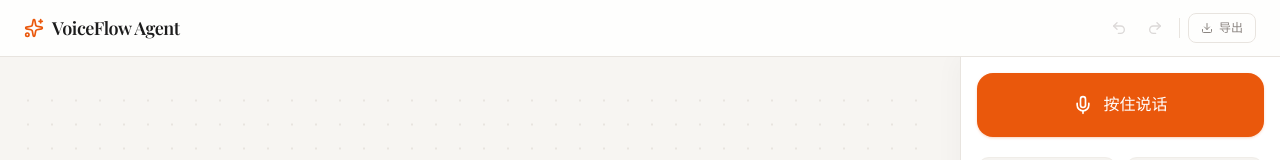
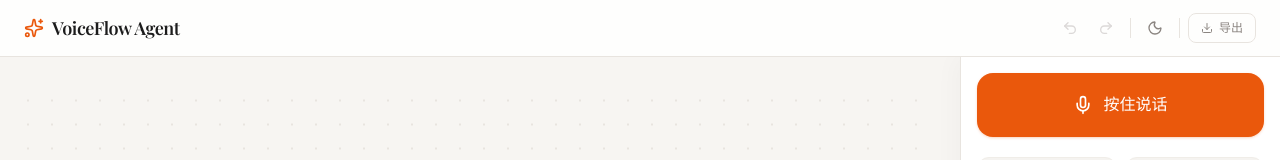
Before and after one commit to yyy-router/VoiceFlow, a Next.js app: page / in a window 1280 px wide. Shown: the top 160 px of the page. Built offline with nearby package versions, Linux system fonts and the light colour scheme.

Commit message:
feat: header 集成 ThemeToggle 主题切换按钮

```diff
--- a/src/app/page.tsx
+++ b/src/app/page.tsx
@@ -8,6 +8,7 @@ import { useDiagramState } from '@/hooks/useDiagramState';
 import VoicePanel from '@/components/VoicePanel';
 import DiagramCanvas from '@/components/DiagramCanvas';
 import ExportButton from '@/components/ExportButton';
+import ThemeToggle from '@/components/ThemeToggle';
 import BottomTabBar from '@/components/BottomTabBar';
 
 export default function Home() {
@@ -82,6 +83,8 @@ export default function Home() {
             <Redo2 className="w-4 h-4" />
           </button>
           <div className="w-px h-5 bg-border mx-1" />
+          <ThemeToggle />
+          <div className="w-px h-5 bg-border mx-1" />
           <ExportButton />
         </div>
       </header>
```
